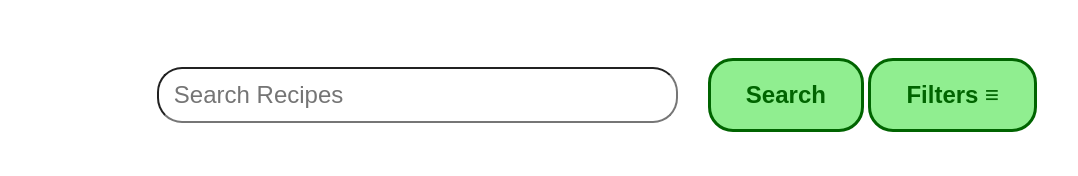
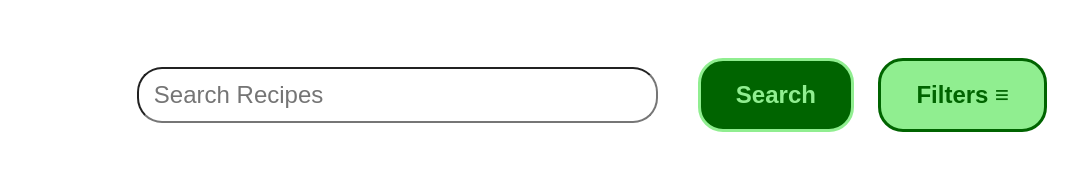
Before and after one commit to Isaak-pixel/mult214-a3, a React (Create React App) app: page / in a window 1280 px wide. In both pictures the pointer is over the button "Search". Shown: the part 3602-3778 px from the top of the page, without its empty margins (58-1136 px from the left). Built offline with nearby package versions, Linux system fonts and the light colour scheme.

Commit message:
added button hover effect and extra margin

```diff
--- a/src/App.css
+++ b/src/App.css
@@ -72,6 +72,15 @@ button {
   font-size: 150%;
   font-weight: bold;
   cursor: pointer;
+  margin: 10px;
+  transition: 0.5s;
+}
+
+button:hover {
+  background-color: darkgreen;
+  border: 3px solid lightgreen;
+  color: lightgreen;
+  transition: 0.5s;
 }
 
 footer {
```
